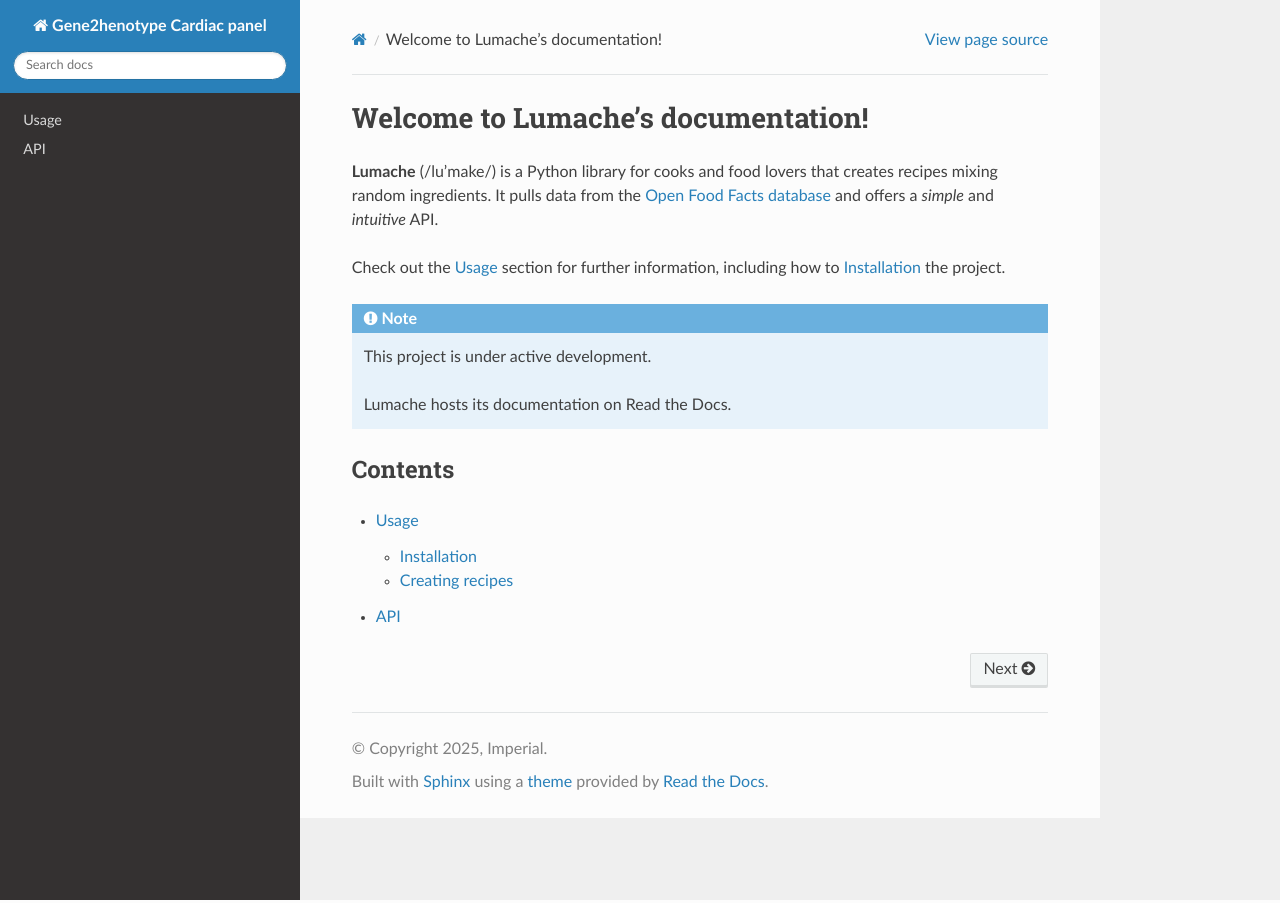
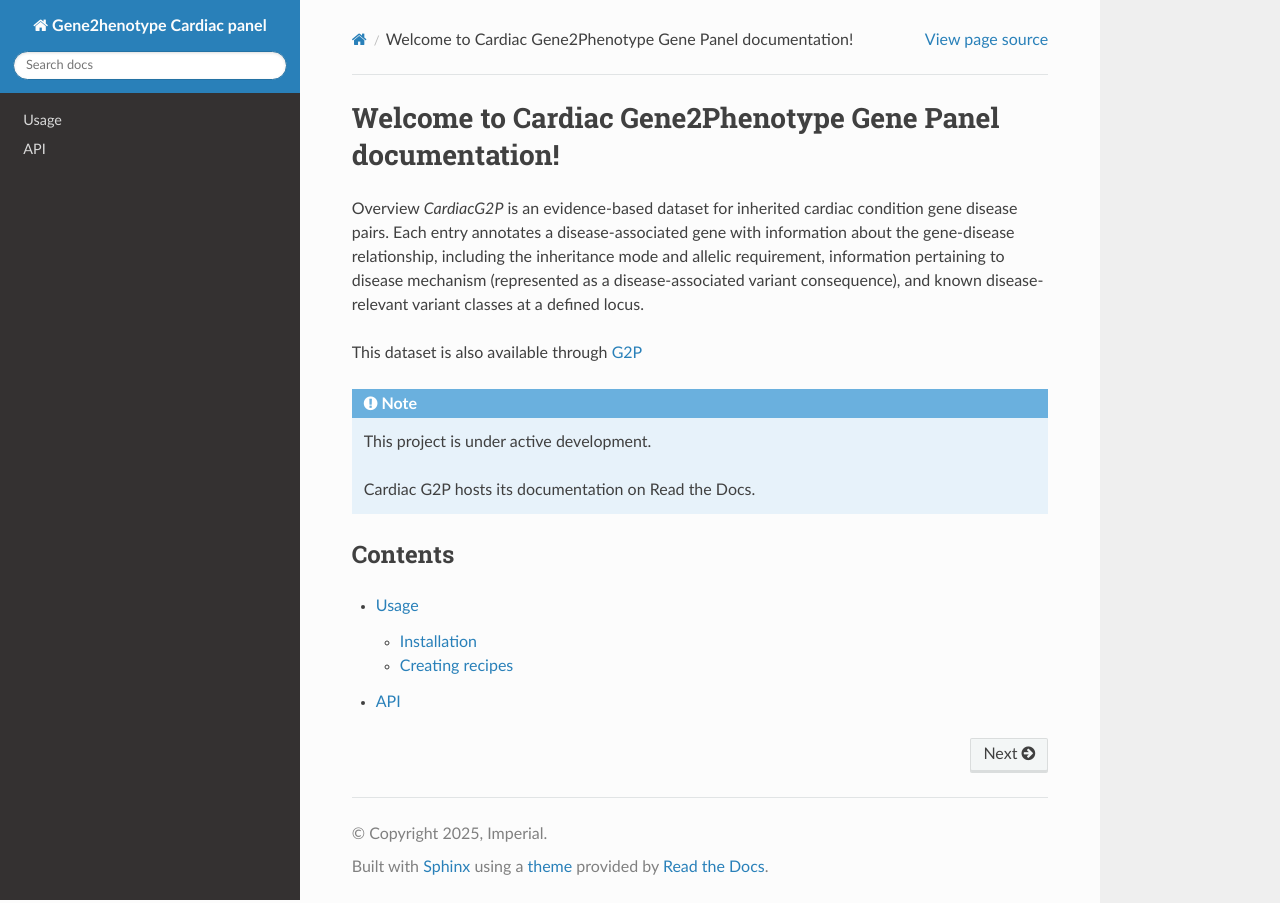
Before and after one commit to pantastheo/rtd-tutorial, a Sphinx documentation site: the page built from docs/source/index.rst, in a window 1280 px wide. Built offline with Sphinx 7.4.7 and the Read the Docs theme 3.1.0, drawn with Linux system fonts in a browser that asks for light colours.

Commit message:
Update index.rst

```diff
--- a/docs/source/index.rst
+++ b/docs/source/index.rst
@@ -1,19 +1,16 @@
-Welcome to Lumache's documentation!
+Welcome to Cardiac Gene2Phenotype Gene Panel documentation!
 ===================================
 
-**Lumache** (/lu'make/) is a Python library for cooks and food lovers
-that creates recipes mixing random ingredients.
-It pulls data from the `Open Food Facts database <https://world.openfoodfacts.org/>`_
-and offers a *simple* and *intuitive* API.
+Overview
+*CardiacG2P* is an evidence-based dataset for inherited cardiac condition gene disease pairs. Each entry annotates a disease-associated gene with information about the gene-disease relationship, including the inheritance mode and allelic requirement, information pertaining to disease mechanism (represented as a disease-associated variant consequence), and known disease-relevant variant classes at a defined locus.
 
-Check out the :doc:`usage` section for further information, including
-how to :ref:`installation` the project.
+This dataset is also available through `G2P <https://www.ebi.ac.uk/gene2phenotype>`_
 
 .. note::
 
    This project is under active development.
 
-   Lumache hosts its documentation on Read the Docs.
+   Cardiac G2P hosts its documentation on Read the Docs.
 
 Contents
 --------
```
